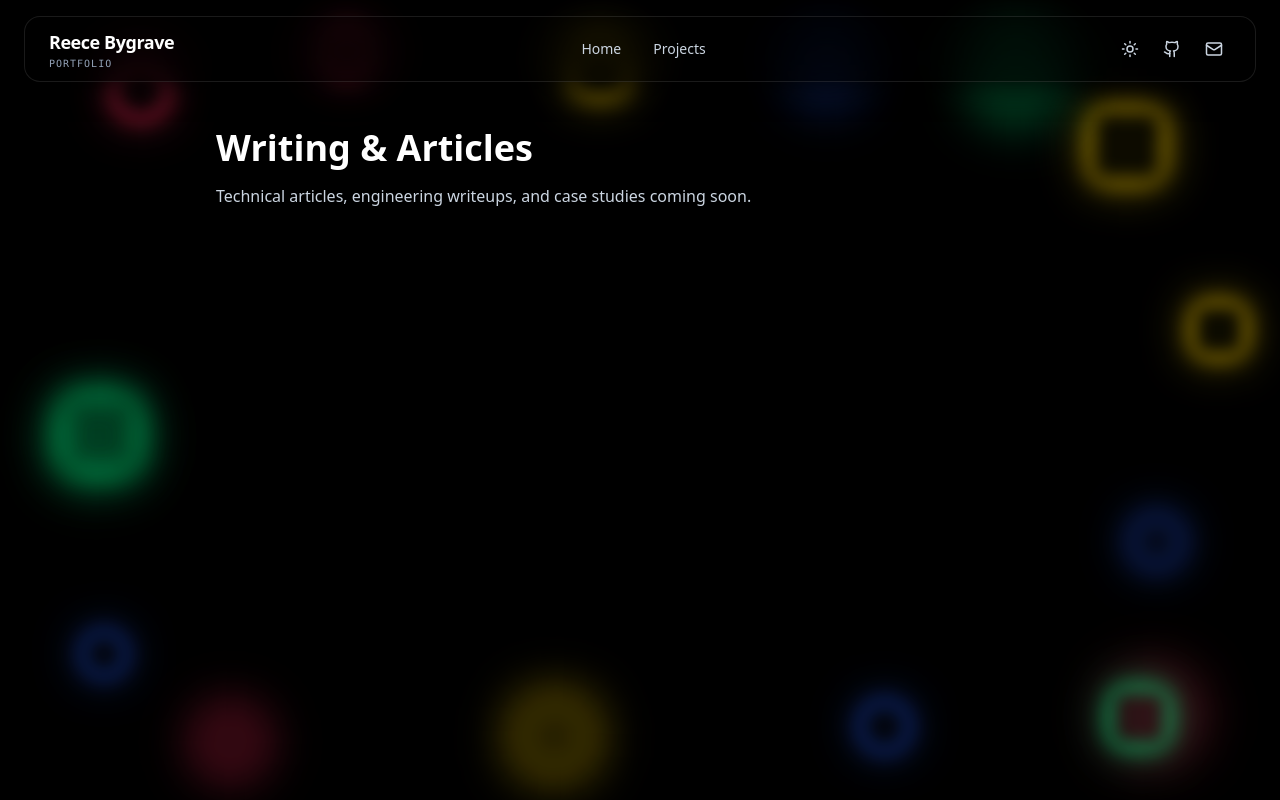
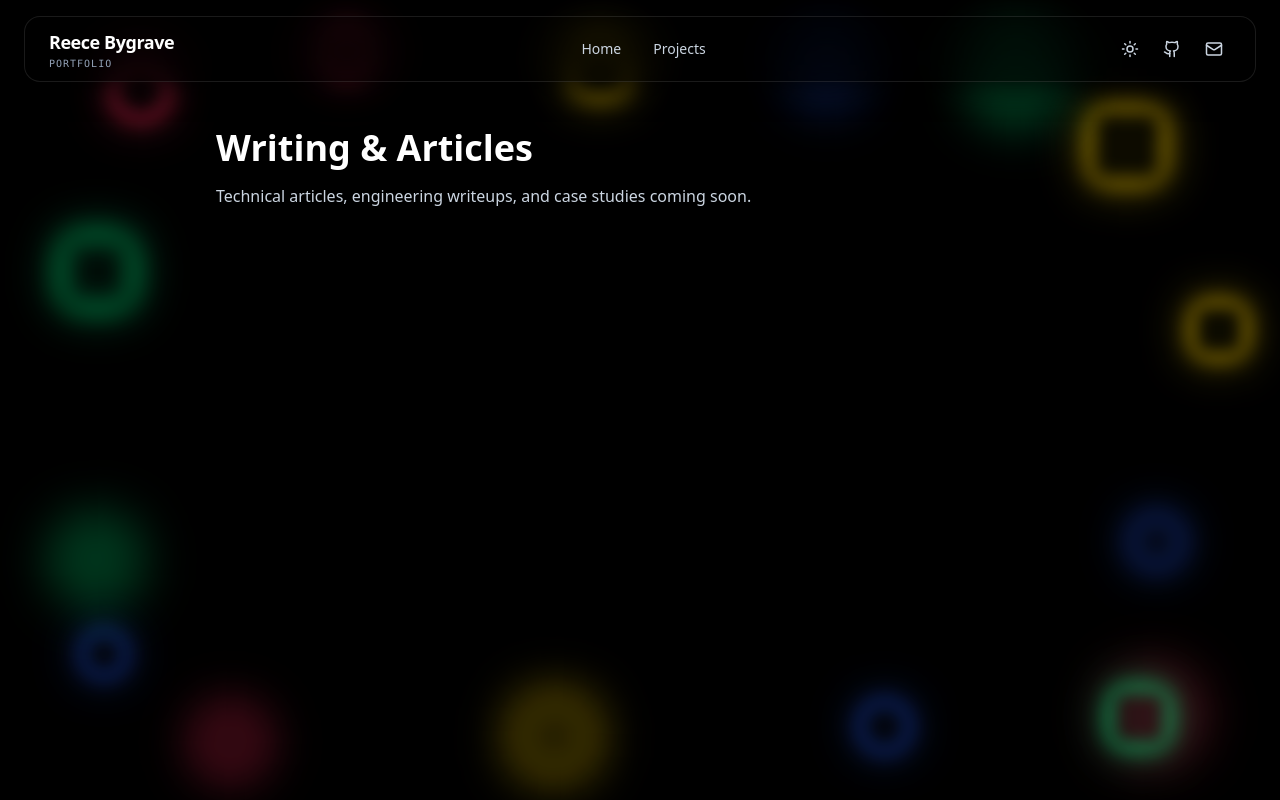
Before and after one commit to Reece-Bygrave/portfolio-reecebygrave, a React (Create React App) app: page /writing in a window 1280 px wide. Built offline with nearby package versions, Linux system fonts and the light colour scheme.

Commit message:
shape changes

```diff
--- a/src/styles/Hero.css
+++ b/src/styles/Hero.css
@@ -148,7 +148,7 @@ html.dark .shape {
 .shape-1  { top: 10%; left: 8%;  width: 50px; height: 50px; }
 .shape-2  { top: 15%; right: 10%; width: 70px; height: 70px; }
 .shape-3  { bottom: 15%; left: 6%; width: 40px; height: 40px; }
-.shape-4  { top: 50%; left: 5%;  width: 70px; height: 70px; }
+.shape-4  { top: 30%; left: 5%;  width: 65px; height: 65px; }
 .shape-5  { bottom: 10%; right: 6%; width: 60px; height: 60px; }
 .shape-6  { top: 40%; right: 4%; width: 50px; height: 50px; }
 .shape-7  { top: 65%; right: 8%; width: 45px; height: 45px; }
@@ -156,7 +156,7 @@ html.dark .shape {
 .shape-9  { top: 5%; left: 25%; width: 40px; height: 40px; }
 .shape-10 { top: 5%; left: 45%; width: 50px; height: 50px; }
 .shape-11 { top: 5%; right: 35%; width: 45px; height: 45px; }
-.shape-12 { bottom: 45%; left: 7%; width: 50px; height: 50px; }
+.shape-12 { bottom: 30%; left: 7%; width: 50px; height: 50px; }
 .shape-13 { bottom: 5%; left: 15%; width: 50px; height: 50px; }
 .shape-14 { bottom: 5%; left: 40%; width: 60px; height: 60px; }
 .shape-15 { bottom: 5%; right: 30%; width: 45px; height: 45px; }
```
